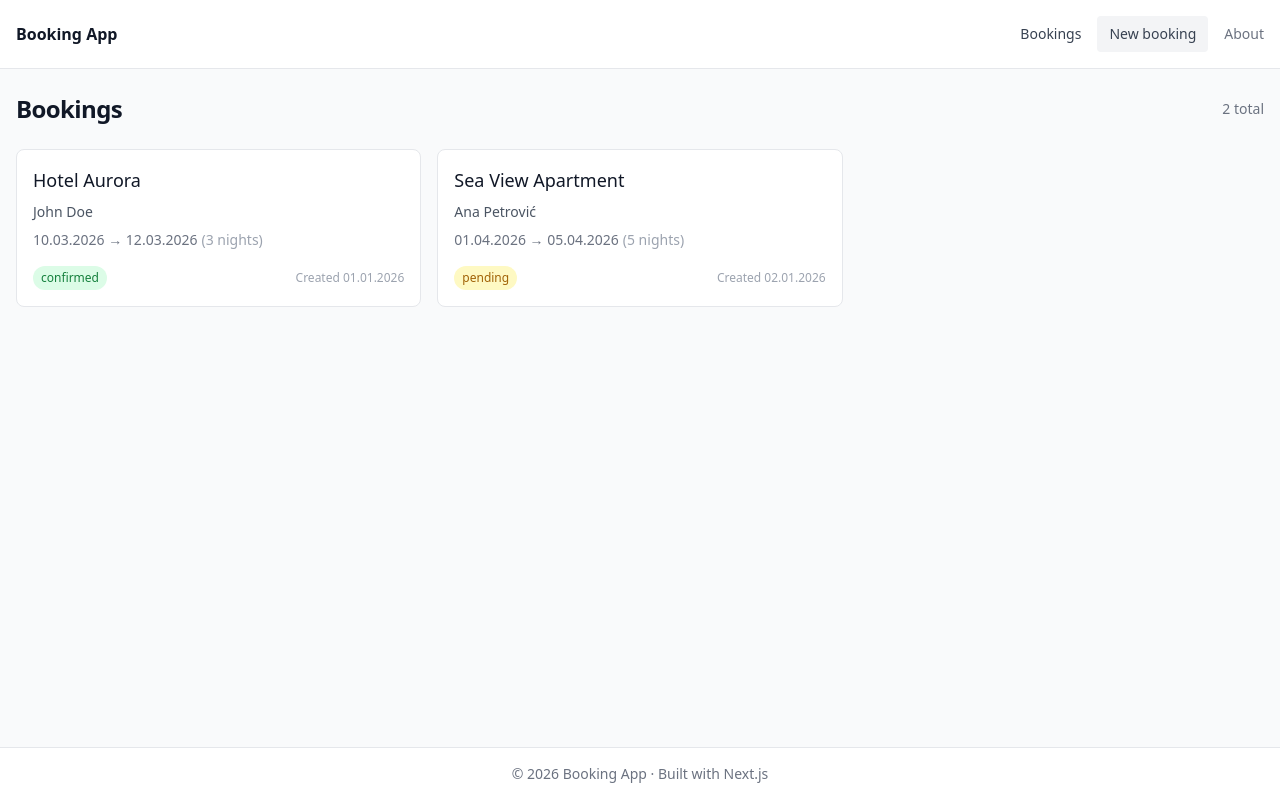
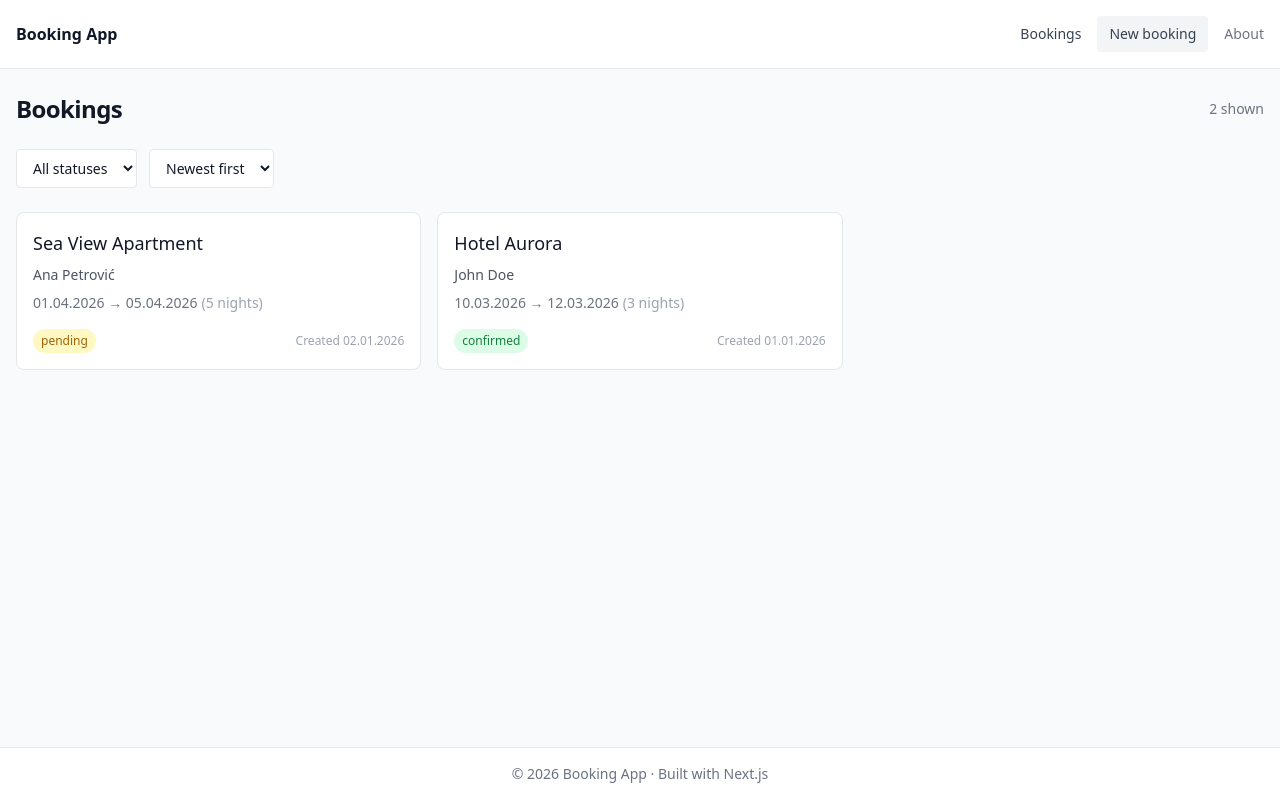
Before and after one commit to veljko-naumovic/reservation-system-frontend, a Next.js app: page /bookings in a window 1280 px wide. Built offline with nearby package versions, Linux system fonts and the light colour scheme.

Commit message:
Add filter and sort with url sync

```diff
--- a/app/bookings/page.tsx
+++ b/app/bookings/page.tsx
@@ -1,25 +1,96 @@
 "use client";
 
-import { useEffect } from "react";
+import { useEffect, useMemo, useState } from "react";
+import Link from "next/link";
+import { useRouter, useSearchParams } from "next/navigation";
+import { formatDate, getDuration } from "@/lib/date";
 import { useAppDispatch, useAppSelector } from "@/store/hooks";
 import { fetchBookings } from "@/store/slices/bookingsSlice";
-import BookingsSkeleton from "@/components/skeletons/BookingsSkeleton";
-import BookingCard from "@/components/booking/BookingCard";
+
+type StatusFilter = "all" | "pending" | "confirmed" | "cancelled";
+type SortOrder = "newest" | "oldest";
+
+function statusStyles(status: string) {
+	switch (status) {
+		case "confirmed":
+			return "bg-green-100 text-green-700";
+		case "cancelled":
+			return "bg-red-100 text-red-700";
+		default:
+			return "bg-yellow-100 text-yellow-700";
+	}
+}
 
 export default function BookingsPage() {
 	const dispatch = useAppDispatch();
-	const { items, loading, error } = useAppSelector((state) => state.bookings);
+	const { items, loading, error } = useAppSelector((s) => s.bookings);
+
+	// 🟢 UI state
+	// const [statusFilter, setStatusFilter] = useState<StatusFilter>("all");
+	// const [sortOrder, setSortOrder] = useState<SortOrder>("newest");
+
+	const router = useRouter();
+	const searchParams = useSearchParams();
+
+	const [statusFilter, setStatusFilter] = useState<StatusFilter>(
+		(searchParams.get("status") as StatusFilter) ?? "all",
+	);
+
+	const [sortOrder, setSortOrder] = useState<SortOrder>(
+		(searchParams.get("sort") as SortOrder) ?? "newest",
+	);
+
+	const isFiltered = statusFilter !== "all" || sortOrder !== "newest";
 
 	useEffect(() => {
 		dispatch(fetchBookings());
 	}, [dispatch]);
 
+	// 🧠 Derived data (FILTER + SORT)
+	const visibleBookings = useMemo(() => {
+		let result = [...items];
+
+		if (statusFilter !== "all") {
+			result = result.filter((b) => b.status === statusFilter);
+		}
+
+		result.sort((a, b) => {
+			const aDate = new Date(a.createdAt).getTime();
+			const bDate = new Date(b.createdAt).getTime();
+			return sortOrder === "newest" ? bDate - aDate : aDate - bDate;
+		});
+
+		return result;
+	}, [items, statusFilter, sortOrder]);
+
+	const resetFilters = () => {
+		setStatusFilter("all");
+		setSortOrder("newest");
+		router.replace("/bookings", { scroll: false });
+	};
+
+	const updateQuery = (nextStatus: StatusFilter, nextSort: SortOrder) => {
+		const params = new URLSearchParams();
+
+		if (nextStatus !== "all") {
+			params.set("status", nextStatus);
+		}
+
+		if (nextSort !== "newest") {
+			params.set("sort", nextSort);
+		}
+
+		router.replace(`/bookings?${params.toString()}`, {
+			scroll: false,
+		});
+	};
+
 	if (loading) {
-		return <BookingsSkeleton />;
+		return <div className="py-10 text-gray-500">Loading bookings…</div>;
 	}
 
 	if (error) {
-		return <div className="text-red-600 py-10">{error}</div>;
+		return <div className="py-10 text-red-600">{error}</div>;
 	}
 
 	if (items.length === 0) {
@@ -41,14 +112,99 @@ export default function BookingsPage() {
 					Bookings
 				</h2>
 				<span className="text-sm text-gray-500">
-					{items.length} total
+					{visibleBookings.length} shown
 				</span>
+			</div>
+
+			{/* Filters */}
+			<div className="flex flex-wrap items-center gap-3">
+				<select
+					value={statusFilter}
+					onChange={(e) => {
+						const next = e.target.value as StatusFilter;
+						setStatusFilter(next);
+						updateQuery(next, sortOrder);
+					}}
+					className="border rounded px-3 py-2 text-sm bg-white"
+				>
+					<option value="all">All statuses</option>
+					<option value="pending">Pending</option>
+					<option value="confirmed">Confirmed</option>
+					<option value="cancelled">Cancelled</option>
+				</select>
+
+				<select
+					value={sortOrder}
+					onChange={(e) => {
+						const next = e.target.value as SortOrder;
+						setSortOrder(next);
+						updateQuery(statusFilter, next);
+					}}
+					className="border rounded px-3 py-2 text-sm bg-white"
+				>
+					<option value="newest">Newest first</option>
+					<option value="oldest">Oldest first</option>
+				</select>
+				{isFiltered && (
+					<button
+						onClick={resetFilters}
+						className="
+				text-sm text-gray-500
+				hover:text-gray-700
+				underline
+			"
+					>
+						Reset
+					</button>
+				)}
 			</div>
 
 			{/* List */}
 			<ul className="grid gap-4 sm:grid-cols-2 lg:grid-cols-3">
-				{items.map((b) => (
-					<BookingCard key={b.id} booking={b} />
+				{visibleBookings.map((b) => (
+					<li
+						key={b.id}
+						className="
+							rounded-lg border bg-white p-4
+							transition-all duration-150
+							hover:shadow-md hover:-translate-y-0.5
+						"
+					>
+						<div className="space-y-2">
+							<Link
+								href={`/bookings/${b.id}`}
+								className="text-lg font-medium hover:underline"
+							>
+								{b.title}
+							</Link>
+
+							<div className="text-sm text-gray-600">
+								{b.guestName}
+							</div>
+
+							<div className="text-sm text-gray-500">
+								{formatDate(b.dateFrom)} →{" "}
+								{formatDate(b.dateTo)}
+								<span className="ml-1 text-gray-400">
+									({getDuration(b.dateFrom, b.dateTo)} nights)
+								</span>
+							</div>
+						</div>
+
+						<div className="mt-4 flex items-center justify-between">
+							<span
+								className={`text-xs px-2 py-1 rounded-full ${statusStyles(
+									b.status,
+								)}`}
+							>
+								{b.status}
+							</span>
+
+							<span className="text-xs text-gray-400">
+								Created {formatDate(b.createdAt)}
+							</span>
+						</div>
+					</li>
 				))}
 			</ul>
 		</section>
--- a/components/layout/Header.tsx
+++ b/components/layout/Header.tsx
@@ -1,5 +1,4 @@
 import Link from "next/link";
-import Button from "@/components/ui/Button";
 
 export default function Header() {
 	return (
```
